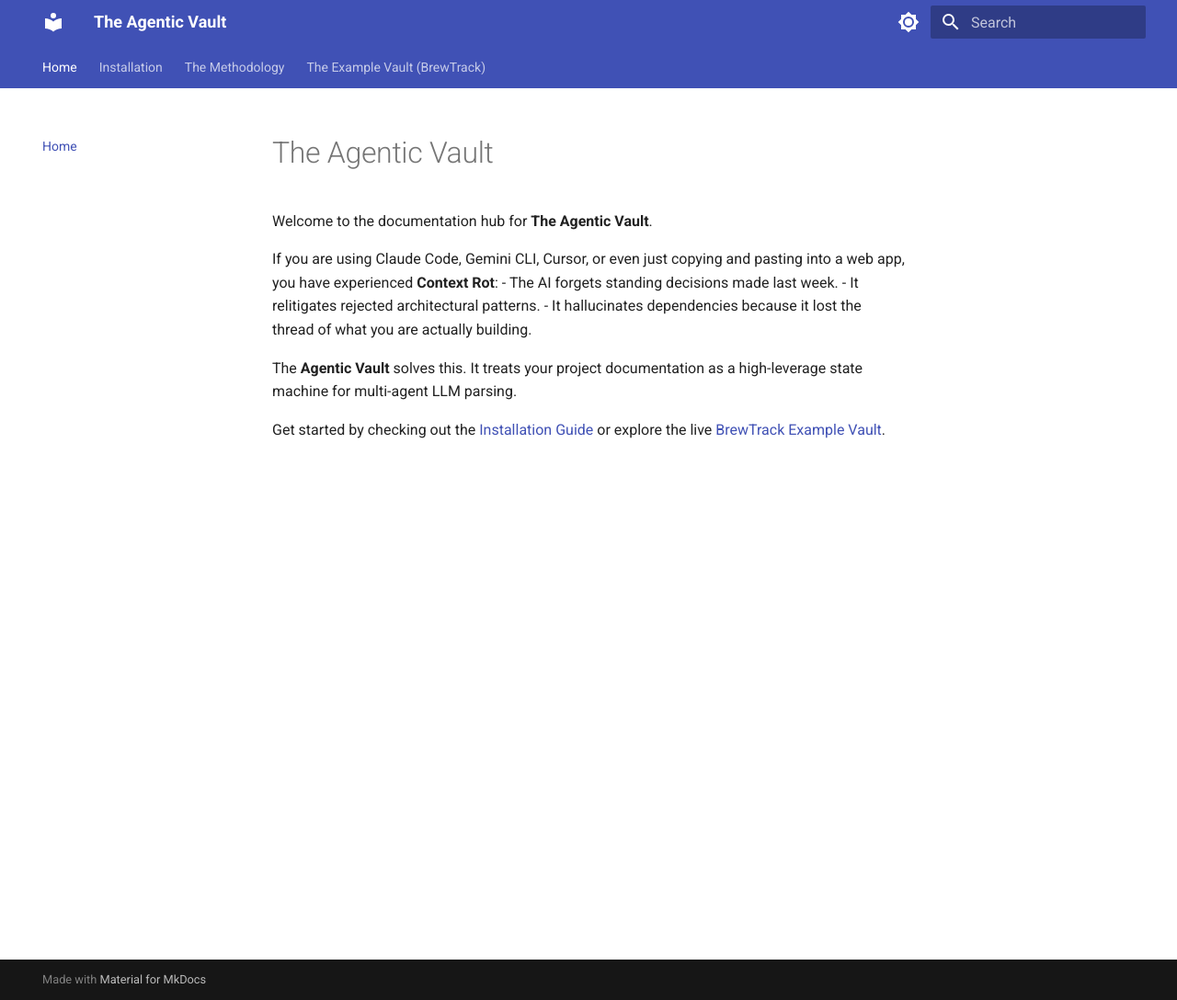
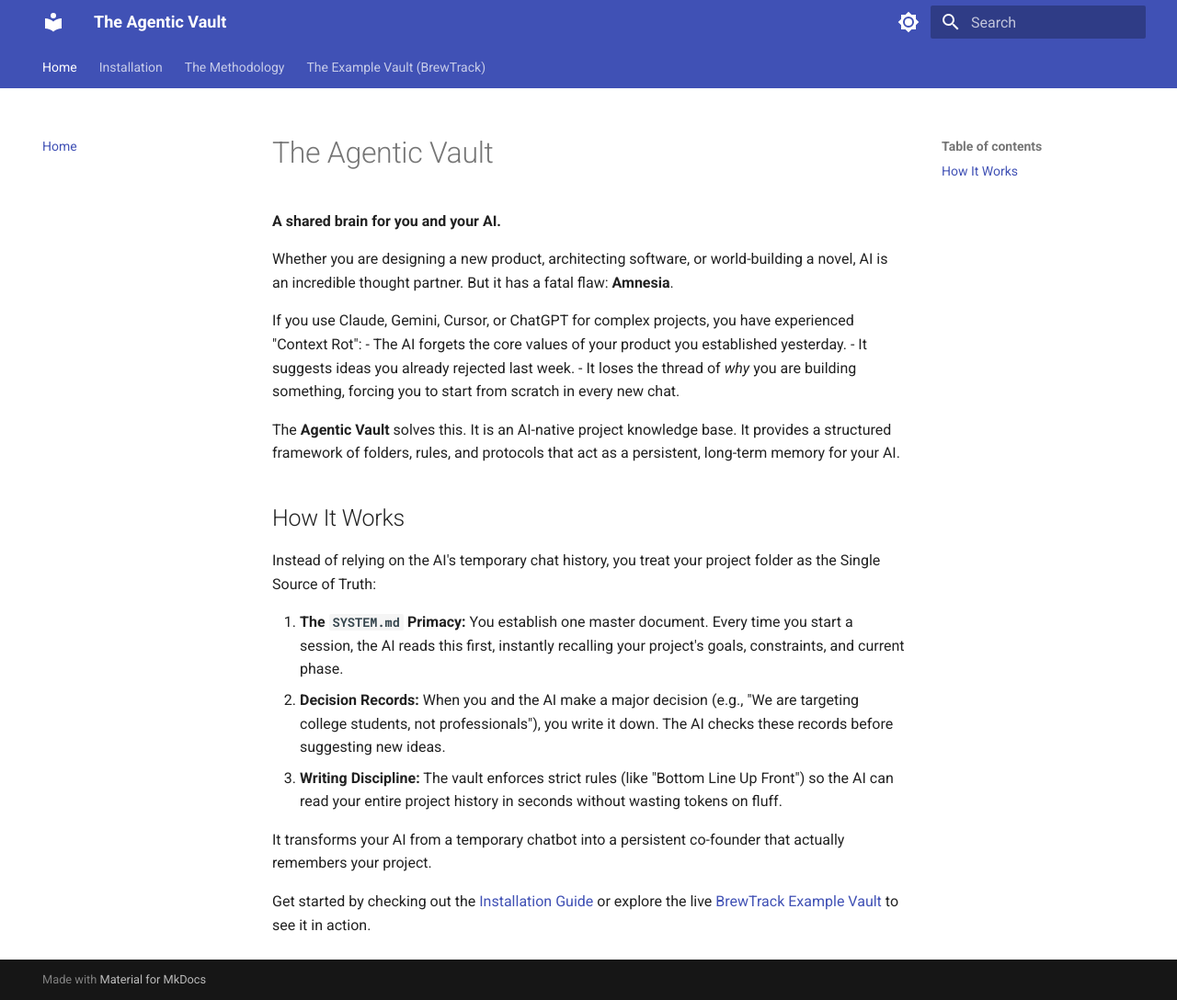
Before and after one commit to adamcee/agentic-vault, an MkDocs documentation site: the page built from website/docs/index.md, in a window 1280 px wide and 1088 px high. Shown: the whole window at 92% size. Built offline with MkDocs 1.6.1 and Material for MkDocs 9.7.7, drawn with Linux system fonts in a browser that asks for light colours.

Commit message:
docs: update homepage framing and add protocols idea

```diff
--- a/website/docs/index.md
+++ b/website/docs/index.md
@@ -1,12 +1,24 @@
 # The Agentic Vault
 
-Welcome to the documentation hub for **The Agentic Vault**.
+**A shared brain for you and your AI.**
 
-If you are using Claude Code, Gemini CLI, Cursor, or even just copying and pasting into a web app, you have experienced **Context Rot**:
-- The AI forgets standing decisions made last week.
-- It relitigates rejected architectural patterns.
-- It hallucinates dependencies because it lost the thread of what you are actually building.
+Whether you are designing a new product, architecting software, or world-building a novel, AI is an incredible thought partner. But it has a fatal flaw: **Amnesia**.
 
-The **Agentic Vault** solves this. It treats your project documentation as a high-leverage state machine for multi-agent LLM parsing.
+If you use Claude, Gemini, Cursor, or ChatGPT for complex projects, you have experienced "Context Rot":
+- The AI forgets the core values of your product you established yesterday.
+- It suggests ideas you already rejected last week.
+- It loses the thread of *why* you are building something, forcing you to start from scratch in every new chat.
 
-Get started by checking out the [Installation Guide](installation/quickstart.md) or explore the live [BrewTrack Example Vault](example/).
+The **Agentic Vault** solves this. It is an AI-native project knowledge base. It provides a structured framework of folders, rules, and protocols that act as a persistent, long-term memory for your AI.
+
+## How It Works
+
+Instead of relying on the AI's temporary chat history, you treat your project folder as the Single Source of Truth:
+
+1. **The `SYSTEM.md` Primacy:** You establish one master document. Every time you start a session, the AI reads this first, instantly recalling your project's goals, constraints, and current phase.
+2. **Decision Records:** When you and the AI make a major decision (e.g., "We are targeting college students, not professionals"), you write it down. The AI checks these records before suggesting new ideas.
+3. **Writing Discipline:** The vault enforces strict rules (like "Bottom Line Up Front") so the AI can read your entire project history in seconds without wasting tokens on fluff.
+
+It transforms your AI from a temporary chatbot into a persistent co-founder that actually remembers your project.
+
+Get started by checking out the [Installation Guide](installation/quickstart.md) or explore the live [BrewTrack Example Vault](example/) to see it in action.
```
Also changed, not shown: project_vault/ideas/homepage-protocols-explanation.md (added, +23 -0 lines), README.md (added).
